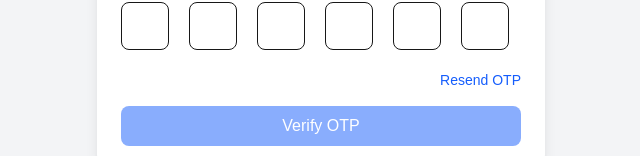
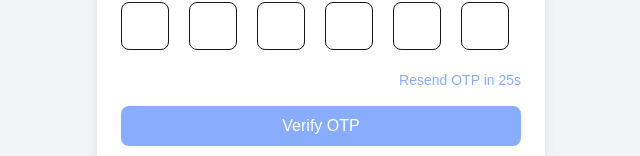
Before and after one commit to indranildigitalaptech/auth_templates, a Next.js app: page /otp-verification in a window 1280 px wide. Shown: the part 390-546 px from the top of the page, without its empty margins (319-959 px from the left). Built offline with nearby package versions, Linux system fonts and the light colour scheme.

Commit message:
feat: add countdown timer and resend functionality to OTP verification

```diff
--- a/src/app/(auth)/otp-verification/_components/OtpPage.tsx
+++ b/src/app/(auth)/otp-verification/_components/OtpPage.tsx
@@ -1,12 +1,32 @@
 "use client";
 
-import { useRef, useState } from "react";
+import { useRef, useState, useEffect } from "react";
 import { toast } from "react-hot-toast";
 
 const OtpVerification = () => {
   const inputsRef = useRef<HTMLInputElement[]>([]);
   const [otp, setOtp] = useState<string[]>(Array(6).fill(""));
   const [error, setError] = useState<string>("");
+
+  const [timer, setTimer] = useState<number>(30);
+  const [isResendDisabled, setIsResendDisabled] = useState<boolean>(true);
+
+  // Countdown effect
+  useEffect(() => {
+    let countdown: NodeJS.Timeout;
+
+    if (isResendDisabled && timer > 0) {
+      countdown = setInterval(() => {
+        setTimer((prev) => prev - 1);
+      }, 1000);
+    }
+
+    if (timer === 0) {
+      setIsResendDisabled(false);
+    }
+
+    return () => clearInterval(countdown);
+  }, [timer, isResendDisabled]);
 
   const handleChange = (e: React.ChangeEvent<HTMLInputElement>, index: number) => {
     const value = e.target.value;
@@ -35,6 +55,15 @@ const OtpVerification = () => {
       setError("");
       console.log("OTP Submitted:", fullOtp);
       toast.success("OTP Verified Successfully!");
+    }
+  };
+
+  const handleResend = () => {
+    if (!isResendDisabled) {
+      setTimer(30);
+      setIsResendDisabled(true);
+      toast.success("OTP resent successfully!");
+      // Add OTP resend API call here
     }
   };
 
@@ -69,12 +98,18 @@ const OtpVerification = () => {
           ))}
         </div>
 
+        {/* Resend Button with Timer */}
         <div className="flex justify-end mb-4">
-          <button className="text-sm text-blue-600 hover:underline cursor-pointer disabled:opacity-50 disabled:cursor-not-allowed ">
-            Resend OTP
+          <button
+            onClick={handleResend}
+            disabled={isResendDisabled}
+            className="text-sm text-blue-600 hover:underline cursor-pointer disabled:opacity-50 disabled:cursor-not-allowed"
+          >
+            {isResendDisabled ? `Resend OTP in ${timer}s` : "Resend OTP"}
           </button>
         </div>
 
+        {/* Submit Button */}
         <button
           type="button"
           onClick={handleSubmit}
```
